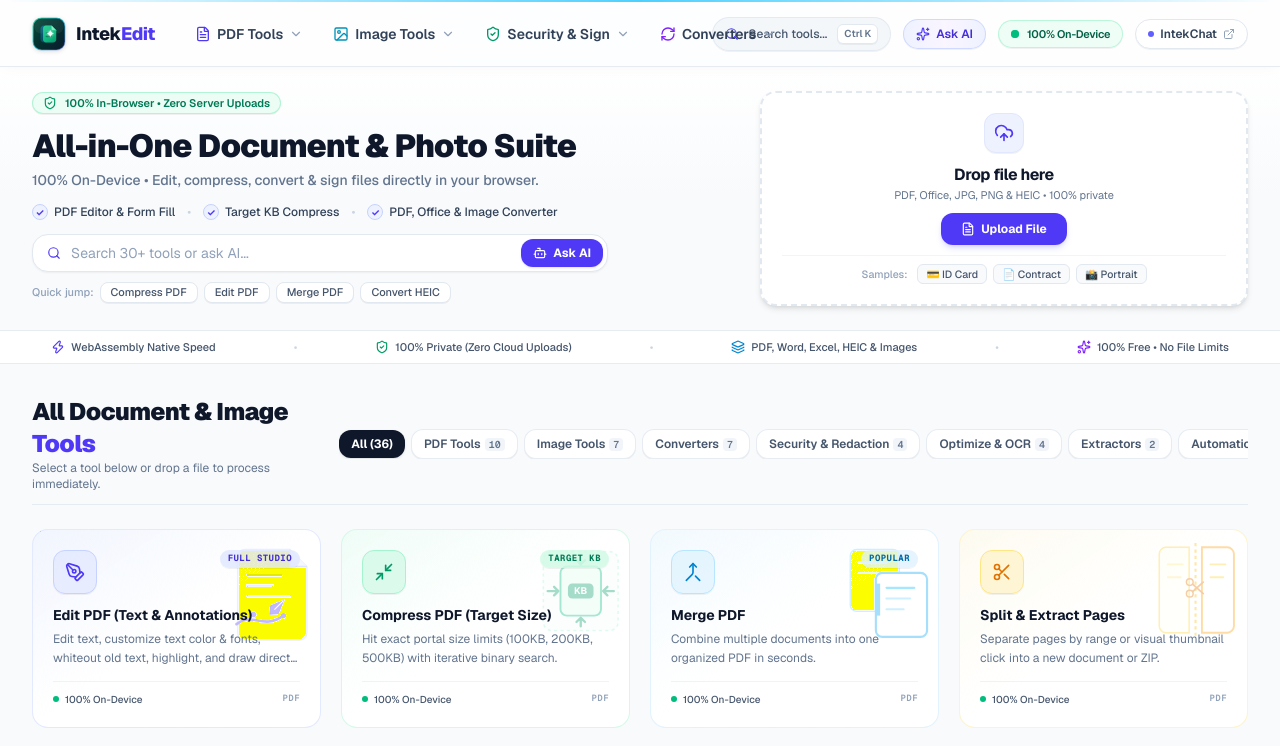
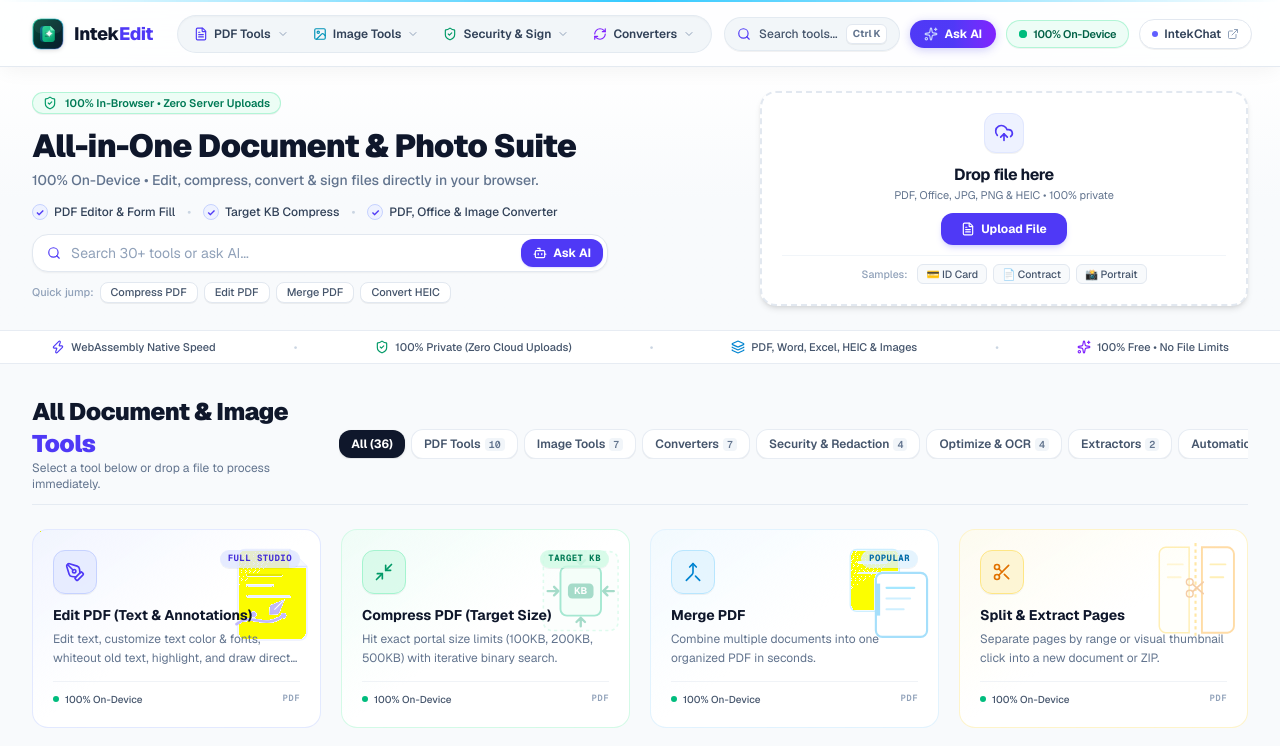
Before and after one commit to Intekhab-Ansari/document-solution, a Next.js app in the folder apps/web/: page / in a window 1280 px wide. Shown: the top 746 px of the page. Built offline with nearby package versions, Linux system fonts and the light colour scheme.

Commit message:
fix(ui): eliminate header overlap with segmented island capsule navigation and responsive spacing

```diff
--- a/apps/web/src/components/layout/Navbar.tsx
+++ b/apps/web/src/components/layout/Navbar.tsx
@@ -78,35 +78,37 @@ export function Navbar() {
 
   return (
     <>
-      <header className="sticky top-0 z-40 w-full border-b border-slate-200/80 bg-white/85 backdrop-blur-xl shadow-[0_2px_15px_-3px_rgba(0,0,0,0.04)]">
-        {/* Luminous top micro-accent line */}
-        <div className="h-[2px] w-full bg-gradient-to-r from-transparent via-indigo-500/70 via-sky-400/70 via-emerald-400/70 to-transparent" />
+      <header className="sticky top-0 z-40 w-full border-b border-slate-200/90 bg-white/90 backdrop-blur-xl shadow-[0_4px_20px_-2px_rgba(15,23,42,0.06)]">
+        {/* Luminous micro-gradient edge */}
+        <div className="h-[2px] w-full bg-gradient-to-r from-transparent via-indigo-500/80 via-sky-400/80 via-emerald-400/80 to-transparent" />
 
-        <div className="max-w-7xl mx-auto px-4 sm:px-6 lg:px-8 h-16 flex items-center justify-between gap-3 lg:gap-4">
-          {/* Left: Brand + Desktop Mega-Menu Nav */}
-          <div className="flex items-center gap-5 xl:gap-7 min-w-0">
+        <div className="max-w-7xl mx-auto px-4 sm:px-6 lg:px-8 h-16 flex items-center justify-between gap-3">
+          {/* Left: Brand + Segmented Island Nav */}
+          <div className="flex items-center gap-4 xl:gap-6 shrink-0">
             <Link
               href="/"
               className="shrink-0 flex items-center group transition-transform active:scale-95"
               aria-label="IntekEdit Home"
             >
-              <BrandLogo size={34} />
+              <BrandLogo size={32} />
             </Link>
 
-            {/* Desktop Mega-Menu Nav */}
-            <nav className="hidden lg:flex items-center gap-1 xl:gap-1.5 text-xs xl:text-sm font-semibold text-slate-700 whitespace-nowrap shrink-0">
-              {/* 1. PDF Tools Mega Dropdown */}
-              <div className="relative group shrink-0">
+            {/* Segmented Island Nav Capsule */}
+            <nav className="hidden lg:flex items-center p-1 rounded-full bg-slate-100/90 border border-slate-200/90 shadow-[inset_0_1px_2px_rgba(0,0,0,0.03)] text-xs font-semibold text-slate-700 whitespace-nowrap">
+              {/* 1. PDF Tools */}
+              <div className="relative group">
                 <Link
                   href="/pdf"
-                  className="flex items-center gap-1.5 px-3 py-1.5 rounded-full hover:text-indigo-600 hover:bg-indigo-50/80 transition-all whitespace-nowrap shrink-0"
+                  className="flex items-center gap-1.5 px-3 py-1.5 rounded-full hover:text-indigo-600 hover:bg-white hover:shadow-2xs transition-all cursor-pointer"
                 >
-                  <FileText className="w-4 h-4 text-indigo-600 shrink-0" />
+                  <FileText className="w-3.5 h-3.5 text-indigo-600 shrink-0" />
                   <span>PDF Tools</span>
-                  <ChevronDown className="w-3.5 h-3.5 text-slate-400 group-hover:text-indigo-600 group-hover:rotate-180 transition-transform duration-200" />
+                  <ChevronDown className="w-3 h-3 text-slate-400 group-hover:text-indigo-600 group-hover:rotate-180 transition-transform duration-200 shrink-0" />
                 </Link>
+
+                {/* PDF Dropdown */}
                 <div className="absolute left-0 top-full pt-2 w-[340px] opacity-0 pointer-events-none group-hover:opacity-100 group-hover:pointer-events-auto transition-all duration-200 ease-out -translate-y-1 group-hover:translate-y-0">
-                  <div className="p-3 rounded-2xl bg-white/95 backdrop-blur-2xl border border-slate-200/90 shadow-[0_20px_50px_rgba(15,23,42,0.12),0_4px_12px_rgba(15,23,42,0.06)] ring-1 ring-slate-900/5 space-y-1">
+                  <div className="p-3 rounded-2xl bg-white/98 backdrop-blur-2xl border border-slate-200/90 shadow-[0_20px_50px_rgba(15,23,42,0.14),0_4px_12px_rgba(15,23,42,0.06)] ring-1 ring-slate-900/5 space-y-1">
                     <Link
                       href="/pdf"
                       className="flex items-center justify-between px-3 py-2 rounded-xl text-indigo-700 bg-gradient-to-r from-indigo-50 via-sky-50/80 to-indigo-50 border border-indigo-200/60 hover:border-indigo-300 text-xs font-bold transition-all mb-1 shadow-2xs group/banner"
@@ -226,18 +228,20 @@ export function Navbar() {
                 </div>
               </div>
 
-              {/* 2. Image Tools Dropdown */}
-              <div className="relative group shrink-0">
+              {/* 2. Image Tools */}
+              <div className="relative group">
                 <Link
                   href="/image"
-                  className="flex items-center gap-1.5 px-3 py-1.5 rounded-full hover:text-cyan-600 hover:bg-cyan-50/80 transition-all whitespace-nowrap shrink-0"
+                  className="flex items-center gap-1.5 px-3 py-1.5 rounded-full hover:text-cyan-600 hover:bg-white hover:shadow-2xs transition-all cursor-pointer"
                 >
-                  <ImageIcon className="w-4 h-4 text-cyan-600 shrink-0" />
+                  <ImageIcon className="w-3.5 h-3.5 text-cyan-600 shrink-0" />
                   <span>Image Tools</span>
-                  <ChevronDown className="w-3.5 h-3.5 text-slate-400 group-hover:text-cyan-600 group-hover:rotate-180 transition-transform duration-200" />
+                  <ChevronDown className="w-3 h-3 text-slate-400 group-hover:text-cyan-600 group-hover:rotate-180 transition-transform duration-200 shrink-0" />
                 </Link>
+
+                {/* Image Dropdown */}
                 <div className="absolute left-0 top-full pt-2 w-[340px] opacity-0 pointer-events-none group-hover:opacity-100 group-hover:pointer-events-auto transition-all duration-200 ease-out -translate-y-1 group-hover:translate-y-0">
-                  <div className="p-3 rounded-2xl bg-white/95 backdrop-blur-2xl border border-slate-200/90 shadow-[0_20px_50px_rgba(15,23,42,0.12),0_4px_12px_rgba(15,23,42,0.06)] ring-1 ring-slate-900/5 space-y-1">
+                  <div className="p-3 rounded-2xl bg-white/98 backdrop-blur-2xl border border-slate-200/90 shadow-[0_20px_50px_rgba(15,23,42,0.14),0_4px_12px_rgba(15,23,42,0.06)] ring-1 ring-slate-900/5 space-y-1">
                     <Link
                       href="/image"
                       className="flex items-center justify-between px-3 py-2 rounded-xl text-cyan-800 bg-gradient-to-r from-cyan-50 via-sky-50 to-cyan-50/80 border border-cyan-200/60 hover:border-cyan-300 text-xs font-bold transition-all mb-1 shadow-2xs group/banner"
@@ -320,18 +324,21 @@ export function Navbar() {
                 </div>
               </div>
 
-              {/* 3. Security & Sign Dropdown */}
-              <div className="relative group shrink-0">
+              {/* 3. Security & Sign */}
+              <div className="relative group">
                 <Link
                   href="/security"
-                  className="flex items-center gap-1.5 px-3 py-1.5 rounded-full hover:text-emerald-700 hover:bg-emerald-50/80 transition-all whitespace-nowrap shrink-0"
+                  className="flex items-center gap-1.5 px-3 py-1.5 rounded-full hover:text-emerald-700 hover:bg-white hover:shadow-2xs transition-all cursor-pointer"
                 >
-                  <ShieldCheck className="w-4 h-4 text-emerald-600 shrink-0" />
-                  <span>Security & Sign</span>
-                  <ChevronDown className="w-3.5 h-3.5 text-slate-400 group-hover:text-emerald-600 group-hover:rotate-180 transition-transform duration-200" />
+                  <ShieldCheck className="w-3.5 h-3.5 text-emerald-600 shrink-0" />
+                  <span className="hidden xl:inline">Security & Sign</span>
+                  <span className="xl:hidden">Security</span>
+                  <ChevronDown className="w-3 h-3 text-slate-400 group-hover:text-emerald-700 group-hover:rotate-180 transition-transform duration-200 shrink-0" />
                 </Link>
+
+                {/* Security Dropdown */}
                 <div className="absolute left-0 top-full pt-2 w-[340px] opacity-0 pointer-events-none group-hover:opacity-100 group-hover:pointer-events-auto transition-all duration-200 ease-out -translate-y-1 group-hover:translate-y-0">
-                  <div className="p-3 rounded-2xl bg-white/95 backdrop-blur-2xl border border-slate-200/90 shadow-[0_20px_50px_rgba(15,23,42,0.12),0_4px_12px_rgba(15,23,42,0.06)] ring-1 ring-slate-900/5 space-y-1">
+                  <div className="p-3 rounded-2xl bg-white/98 backdrop-blur-2xl border border-slate-200/90 shadow-[0_20px_50px_rgba(15,23,42,0.14),0_4px_12px_rgba(15,23,42,0.06)] ring-1 ring-slate-900/5 space-y-1">
                     <Link
                       href="/security"
                       className="flex items-center justify-between px-3 py-2 rounded-xl text-emerald-800 bg-gradient-to-r from-emerald-50 via-teal-50 to-emerald-50/80 border border-emerald-200/60 hover:border-emerald-300 text-xs font-bold transition-all mb-1 shadow-2xs group/banner"
@@ -404,18 +411,20 @@ export function Navbar() {
                 </div>
               </div>
 
-              {/* 4. Converters Dropdown */}
-              <div className="relative group shrink-0">
+              {/* 4. Converters */}
+              <div className="relative group">
                 <Link
                   href="/convert"
-                  className="flex items-center gap-1.5 px-3 py-1.5 rounded-full hover:text-violet-600 hover:bg-violet-50/80 transition-all whitespace-nowrap shrink-0"
+                  className="flex items-center gap-1.5 px-3 py-1.5 rounded-full hover:text-violet-600 hover:bg-white hover:shadow-2xs transition-all cursor-pointer"
                 >
-                  <RefreshCw className="w-4 h-4 text-violet-600 shrink-0" />
+                  <RefreshCw className="w-3.5 h-3.5 text-violet-600 shrink-0" />
                   <span>Converters</span>
-                  <ChevronDown className="w-3.5 h-3.5 text-slate-400 group-hover:text-violet-600 group-hover:rotate-180 transition-transform duration-200" />
+                  <ChevronDown className="w-3 h-3 text-slate-400 group-hover:text-violet-600 group-hover:rotate-180 transition-transform duration-200 shrink-0" />
                 </Link>
-                <div className="absolute right-0 top-full pt-2 w-[480px] opacity-0 pointer-events-none group-hover:opacity-100 group-hover:pointer-events-auto transition-all duration-200 ease-out -translate-y-1 group-hover:translate-y-0">
-                  <div className="p-3.5 rounded-2xl bg-white/95 backdrop-blur-2xl border border-slate-200/90 shadow-[0_20px_50px_rgba(15,23,42,0.12),0_4px_12px_rgba(15,23,42,0.06)] ring-1 ring-slate-900/5 space-y-2.5">
+
+                {/* Converters Dropdown */}
+                <div className="absolute right-0 lg:-right-24 xl:right-0 top-full pt-2 w-[460px] opacity-0 pointer-events-none group-hover:opacity-100 group-hover:pointer-events-auto transition-all duration-200 ease-out -translate-y-1 group-hover:translate-y-0">
+                  <div className="p-3.5 rounded-2xl bg-white/98 backdrop-blur-2xl border border-slate-200/90 shadow-[0_20px_50px_rgba(15,23,42,0.14),0_4px_12px_rgba(15,23,42,0.06)] ring-1 ring-slate-900/5 space-y-2.5">
                     {/* Hero Link: Universal Converter Studio */}
                     <Link
                       href="/convert"
@@ -592,56 +601,57 @@ export function Navbar() {
           </div>
 
           {/* Right Action Area */}
-          <div className="flex items-center gap-2 xl:gap-3 shrink-0">
+          <div className="flex items-center gap-2 xl:gap-2.5 shrink-0">
             {/* Quick Search Button (Command Palette Ctrl+K) */}
             <button
               type="button"
               onClick={() => setCommandPaletteOpen(true)}
-              className="flex items-center gap-2.5 px-3 py-1.5 rounded-full text-xs font-medium bg-slate-100/80 hover:bg-slate-100 hover:border-slate-300 border border-slate-200/80 text-slate-600 hover:text-slate-900 transition-all whitespace-nowrap shrink-0 cursor-pointer shadow-2xs hover:shadow-xs group"
+              className="flex items-center gap-2 px-3 py-1.5 rounded-full text-xs font-medium bg-slate-100/90 hover:bg-slate-200/80 border border-slate-200/90 text-slate-600 hover:text-slate-900 transition-all cursor-pointer shadow-2xs group"
               title="Search all 30+ tools (Ctrl+K)"
             >
               <Search className="w-3.5 h-3.5 text-indigo-600 group-hover:scale-110 transition-transform shrink-0" />
-              <span className="hidden sm:inline font-medium text-slate-600 group-hover:text-slate-900">Search tools...</span>
-              <kbd className="inline-flex items-center gap-0.5 text-[10px] font-sans font-semibold px-1.5 py-0.5 rounded-md bg-white border border-slate-200 text-slate-500 shadow-2xs">
+              <span className="hidden xl:inline font-medium text-slate-600 group-hover:text-slate-900">Search tools...</span>
+              <span className="hidden sm:inline xl:hidden font-medium text-slate-600 group-hover:text-slate-900">Search</span>
+              <kbd className="inline-flex items-center gap-0.5 text-[10px] font-sans font-bold px-1.5 py-0.5 rounded-md bg-white border border-slate-200 text-slate-500 shadow-2xs">
                 <span>Ctrl</span>
                 <span>K</span>
               </kbd>
             </button>
 
-            {/* AI Copilot Button */}
+            {/* Glowing High-Impact "Ask AI" Copilot Button */}
             <button
               type="button"
               onClick={handleOpenAiAssistant}
-              className="hidden sm:flex items-center gap-1.5 px-3 py-1.5 rounded-full text-xs font-semibold bg-gradient-to-r from-indigo-50 via-purple-50 to-indigo-50 hover:from-indigo-100 hover:to-purple-100 border border-indigo-200/80 text-indigo-700 shadow-2xs hover:shadow-xs transition-all cursor-pointer group"
+              className="flex items-center gap-1.5 px-3.5 py-1.5 rounded-full text-xs font-bold text-white bg-gradient-to-r from-indigo-600 via-indigo-600 to-violet-600 hover:from-indigo-700 hover:to-violet-700 shadow-[0_2px_10px_rgba(79,70,229,0.28)] hover:shadow-[0_4px_14px_rgba(79,70,229,0.38)] transition-all active:scale-95 cursor-pointer group"
               title="Ask IntekEdit AI Copilot"
             >
-              <Sparkles className="w-3.5 h-3.5 text-indigo-600 group-hover:rotate-12 transition-transform shrink-0" />
+              <Sparkles className="w-3.5 h-3.5 text-indigo-200 group-hover:rotate-12 transition-transform shrink-0" />
               <span>Ask AI</span>
             </button>
 
-            {/* 100% In-Browser Privacy Live Beacon */}
+            {/* 100% In-Browser Privacy Live Beacon - shown on xl+ screens */}
             <Link
               href="/privacy"
-              className="hidden xl:flex items-center gap-2 px-3 py-1.5 rounded-full text-xs font-medium bg-emerald-50/80 hover:bg-emerald-100/80 border border-emerald-200/70 text-emerald-800 transition-all whitespace-nowrap shrink-0 cursor-pointer shadow-2xs"
+              className="hidden xl:flex items-center gap-1.5 px-3 py-1.5 rounded-full text-xs font-semibold bg-emerald-50/90 hover:bg-emerald-100/80 border border-emerald-200/80 text-emerald-800 transition-all cursor-pointer shadow-2xs"
               title="Air-Gapped Client-Side Processing Guarantee"
             >
               <span className="relative flex h-2 w-2">
                 <span className="animate-ping absolute inline-flex h-full w-full rounded-full bg-emerald-400 opacity-75"></span>
                 <span className="relative inline-flex rounded-full h-2 w-2 bg-emerald-500"></span>
               </span>
-              <span className="font-semibold tracking-tight text-[11px]">100% On-Device</span>
+              <span className="text-[11px] tracking-tight">100% On-Device</span>
             </Link>
 
-            {/* IntekChat Companion External Link */}
+            {/* IntekChat Companion Link - shown on xl+ screens */}
             <a
               href="https://intekchat.vercel.app/"
               target="_blank"
               rel="noopener noreferrer"
-              className="group hidden md:flex items-center gap-1.5 px-3 py-1.5 rounded-full text-xs font-semibold bg-white hover:bg-slate-50 border border-slate-200 hover:border-indigo-300 text-slate-700 hover:text-indigo-600 transition-all whitespace-nowrap shrink-0 cursor-pointer shadow-2xs"
+              className="hidden xl:flex items-center gap-1.5 px-3 py-1.5 rounded-full text-xs font-semibold bg-white hover:bg-slate-50 border border-slate-200 hover:border-indigo-300 text-slate-700 hover:text-indigo-600 transition-all cursor-pointer shadow-2xs group"
               title="IntekChat — Free P2P File Sharing & Chat (intekchat.vercel.app)"
             >
               <span className="w-1.5 h-1.5 rounded-full bg-indigo-500 shrink-0" />
-              <span className="whitespace-nowrap">IntekChat</span>
+              <span>IntekChat</span>
               <ExternalLink className="w-3 h-3 text-slate-400 group-hover:text-indigo-600 group-hover:translate-x-0.5 transition-all shrink-0" />
             </a>
 
```
